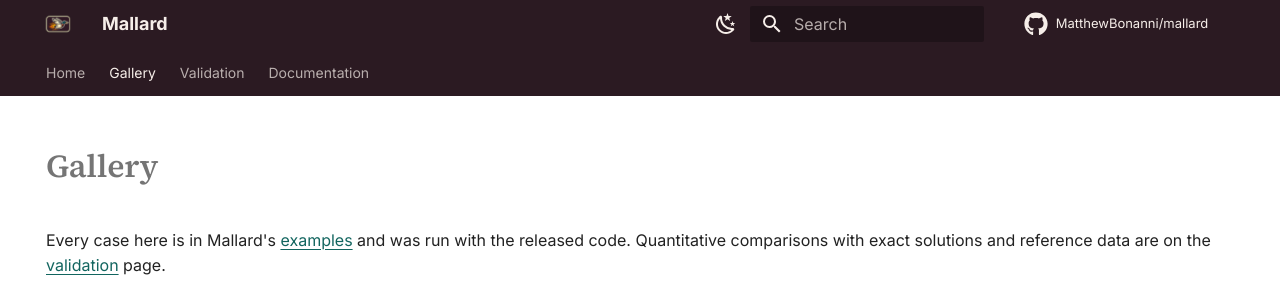
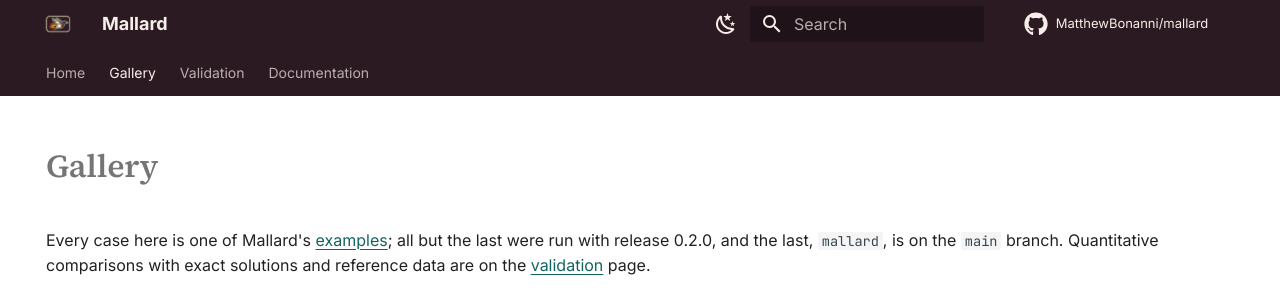
Before and after one commit to MatthewBonanni/mallard-website, an MkDocs documentation site: the page built from content/gallery.md, in a window 1280 px wide and 900 px high, cut to the strip 0-291 px from the top of the window. Built offline with MkDocs 1.6.1 and Material for MkDocs 9.7.7, drawn with Linux system fonts in a browser that asks for light colours; comment, search, counter and statistics services are not loaded.

Commit message:
Gallery: say which code each case was run with
Co-Authored-By: Claude Opus 5.5 <noreply@anthropic.com>

```diff
--- a/content/gallery.md
+++ b/content/gallery.md
@@ -8,7 +8,7 @@ hide:
 
 # Gallery
 
-Every case here is in Mallard's [examples](docs/examples.md) and was run with the released code. Quantitative comparisons with exact solutions and reference data are on the [validation](validation.md) page.
+Every case here is one of Mallard's [examples](docs/examples.md); all but the last were run with release 0.2.0, and the last, `mallard`, is on the `main` branch. Quantitative comparisons with exact solutions and reference data are on the [validation](validation.md) page.
 
 <div class="mallard-gallery" markdown>
 
```
